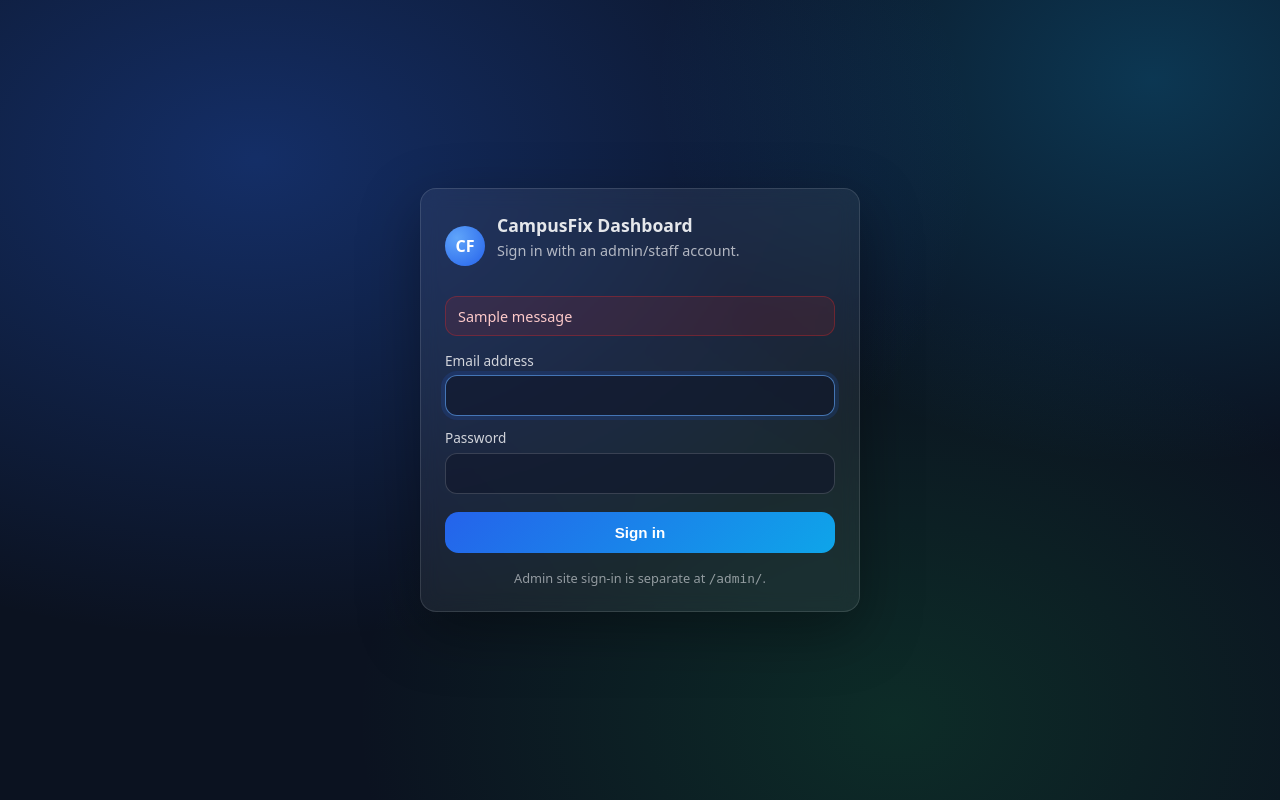
After one commit to sakamw/CampusFix, a Django app: page /dashboard/login/ in a window 1280 px wide. The commit adds this page. Run offline with Django 5.2, Linux system fonts and the light colour scheme; tables that the repository leaves empty hold one stand-in row (values such as "Sample post"); one stand-in notice (Sample message) is shown; parts of the project's set-up code (start-up, migrations or seed data) failed here and were passed over.

Commit message:
design a login/sign up for staff separate from the superadmin

```diff
--- a/server/dashboard/templates/dashboard/base.html
+++ b/server/dashboard/templates/dashboard/base.html
@@ -721,7 +721,7 @@
                             {% endif %}
                         </span>
                     </div>
-                    <form method="post" action="/admin/logout/">
+                    <form method="post" action="{% url 'dashboard:logout' %}">
                         {% csrf_token %}
                         <button type="submit" class="logout-button">Log out</button>
                     </form>
--- /dev/null
+++ b/server/dashboard/templates/dashboard/login.html
@@ -0,0 +1,189 @@
+<!DOCTYPE html>
+<html lang="en">
+<head>
+    <meta charset="UTF-8">
+    <meta name="viewport" content="width=device-width, initial-scale=1.0">
+    <title>CampusFix Dashboard Login</title>
+    <style>
+        :root {
+            --primary: #2563eb;
+            --danger: #dc2626;
+            --border: #e5e7eb;
+            --bg: #0b1220;
+            --card: rgba(255, 255, 255, 0.06);
+            --card-border: rgba(255, 255, 255, 0.12);
+            --text: #e5e7eb;
+            --muted: rgba(229, 231, 235, 0.75);
+        }
+
+        * { box-sizing: border-box; }
+        body {
+            margin: 0;
+            font-family: system-ui, -apple-system, BlinkMacSystemFont, "Segoe UI", sans-serif;
+            background: radial-gradient(1200px 800px at 20% 20%, rgba(37, 99, 235, 0.35), transparent 60%),
+                        radial-gradient(900px 700px at 90% 10%, rgba(14, 165, 233, 0.25), transparent 55%),
+                        radial-gradient(900px 700px at 70% 90%, rgba(22, 163, 74, 0.18), transparent 60%),
+                        var(--bg);
+            color: var(--text);
+            min-height: 100vh;
+            display: grid;
+            place-items: center;
+            padding: 2rem 1rem;
+        }
+
+        .card {
+            width: min(440px, 100%);
+            background: var(--card);
+            border: 1px solid var(--card-border);
+            border-radius: 1rem;
+            padding: 1.5rem;
+            backdrop-filter: blur(10px);
+            box-shadow: 0 20px 60px rgba(0,0,0,0.35);
+        }
+
+        .brand {
+            display: flex;
+            align-items: center;
+            gap: 0.75rem;
+            margin-bottom: 1rem;
+        }
+
+        .mark {
+            width: 40px;
+            height: 40px;
+            border-radius: 999px;
+            display: grid;
+            place-items: center;
+            font-weight: 800;
+            background: radial-gradient(circle at 30% 30%, #60a5fa, #2563eb);
+            color: white;
+        }
+
+        h1 {
+            font-size: 1.1rem;
+            margin: 0;
+            font-weight: 700;
+        }
+
+        .subtitle {
+            margin: 0.25rem 0 1.25rem;
+            color: var(--muted);
+            font-size: 0.9rem;
+        }
+
+        .alert {
+            padding: 0.6rem 0.75rem;
+            border-radius: 0.75rem;
+            border: 1px solid rgba(220, 38, 38, 0.35);
+            background: rgba(220, 38, 38, 0.12);
+            color: #fecaca;
+            margin-bottom: 0.9rem;
+            font-size: 0.9rem;
+        }
+
+        label {
+            display: block;
+            font-size: 0.85rem;
+            color: rgba(229, 231, 235, 0.9);
+            margin: 0.75rem 0 0.35rem;
+        }
+
+        input[type="text"], input[type="password"] {
+            width: 100%;
+            border-radius: 0.75rem;
+            border: 1px solid rgba(229, 231, 235, 0.18);
+            background: rgba(15, 23, 42, 0.6);
+            color: var(--text);
+            padding: 0.7rem 0.85rem;
+            font-size: 0.95rem;
+            outline: none;
+        }
+
+        input:focus {
+            border-color: rgba(96, 165, 250, 0.65);
+            box-shadow: 0 0 0 4px rgba(37, 99, 235, 0.15);
+        }
+
+        .help {
+            margin-top: 0.35rem;
+            font-size: 0.8rem;
+            color: var(--muted);
+        }
+
+        .errors {
+            margin: 0.4rem 0 0;
+            color: #fecaca;
+            font-size: 0.85rem;
+        }
+
+        button {
+            margin-top: 1.1rem;
+            width: 100%;
+            border: none;
+            border-radius: 0.85rem;
+            padding: 0.75rem 0.9rem;
+            font-size: 0.95rem;
+            font-weight: 700;
+            cursor: pointer;
+            background: linear-gradient(135deg, #2563eb, #0ea5e9);
+            color: white;
+        }
+
+        button:hover {
+            filter: brightness(1.05);
+        }
+
+        .footer {
+            margin-top: 1rem;
+            text-align: center;
+            font-size: 0.8rem;
+            color: rgba(229, 231, 235, 0.6);
+        }
+    </style>
+</head>
+<body>
+    <div class="card">
+        <div class="brand">
+            <div class="mark">CF</div>
+            <div>
+                <h1>CampusFix Dashboard</h1>
+                <p class="subtitle">Sign in with an admin/staff account.</p>
+            </div>
+        </div>
+
+        {% if messages %}
+            {% for message in messages %}
+                <div class="alert">{{ message }}</div>
+            {% endfor %}
+        {% endif %}
+
+        {% if form.non_field_errors %}
+            <div class="alert">
+                {{ form.non_field_errors }}
+            </div>
+        {% endif %}
+
+        <form method="post" novalidate>
+            {% csrf_token %}
+
+            <label for="{{ form.username.id_for_label }}">{{ form.username.label }}</label>
+            {{ form.username }}
+            {% if form.username.errors %}
+                <div class="errors">{{ form.username.errors }}</div>
+            {% endif %}
+
+            <label for="{{ form.password.id_for_label }}">{{ form.password.label }}</label>
+            {{ form.password }}
+            {% if form.password.errors %}
+                <div class="errors">{{ form.password.errors }}</div>
+            {% endif %}
+
+            <button type="submit">Sign in</button>
+        </form>
+
+        <div class="footer">
+            Admin site sign-in is separate at <code>/admin/</code>.
+        </div>
+    </div>
+</body>
+</html>
--- a/server/dashboard/urls.py
+++ b/server/dashboard/urls.py
@@ -6,6 +6,8 @@ app_name = "dashboard"
 
 
 urlpatterns = [
+    path("login/", views.dashboard_login, name="login"),
+    path("logout/", views.dashboard_logout, name="logout"),
     path("", views.dashboard_home, name="home"),
     path("issues/", views.issue_list, name="issues_list"),
     path("issues/<int:pk>/", views.issue_detail, name="issue_detail"),
--- a/server/dashboard/views.py
+++ b/server/dashboard/views.py
@@ -1,6 +1,8 @@
 from datetime import timedelta
 
 from django.contrib import messages
+from django.contrib.auth import login as auth_login, logout as auth_logout
+from django.contrib.auth.forms import AuthenticationForm
 from django.core.paginator import Paginator
 from django.db.models import (
     Avg,
@@ -16,12 +18,51 @@ from django.db.models import (
 )
 from django.shortcuts import get_object_or_404, redirect, render
 from django.utils import timezone
+from django.views.decorators.http import require_http_methods
 
 from accounts.decorators import admin_required, superuser_required
 from accounts.models import User
 from issues.models import Issue, IssueProgressLog
 from notifications.models import Notification
 from notifications.services import NotificationService
+
+
+@require_http_methods(["GET", "POST"])
+def dashboard_login(request):
+    """
+    Separate login for /dashboard/* so it doesn't share auth with /admin/*.
+    Only staff/admin/superusers are allowed to sign in here.
+    """
+    user = getattr(request, "user", None)
+    if user and user.is_authenticated:
+        if user.is_superuser or user.is_staff or getattr(user, "role", None) in {"admin", "staff"}:
+            return redirect("dashboard:home")
+        auth_logout(request)
+
+    form = AuthenticationForm(request, data=request.POST or None)
+    if request.method == "POST" and form.is_valid():
+        authed_user = form.get_user()
+        if not (
+            authed_user.is_superuser
+            or authed_user.is_staff
+            or getattr(authed_user, "role", None) in {"admin", "staff"}
+        ):
+            messages.error(
+                request,
+                "This account does not have access to the dashboard. Use an admin/staff account.",
+            )
+        else:
+            auth_login(request, authed_user)
+            next_url = (request.GET.get("next") or "").strip()
+            return redirect(next_url or "dashboard:home")
+
+    return render(request, "dashboard/login.html", {"form": form})
+
+
+@require_http_methods(["GET", "POST"])
+def dashboard_logout(request):
+    auth_logout(request)
+    return redirect("dashboard:login")
 
 
 def _get_active_context(request, active_page):
```
Also changed, not shown: server/accounts/decorators.py (+7 -3 lines), server/campusfix/settings.py (+43 -21 lines), server/security/middleware.py (+93 -0 lines), server/db.sqlite3, 1 other file.
